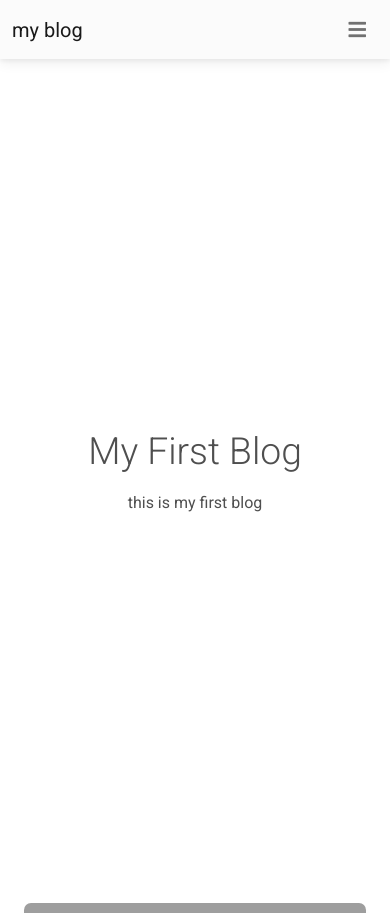
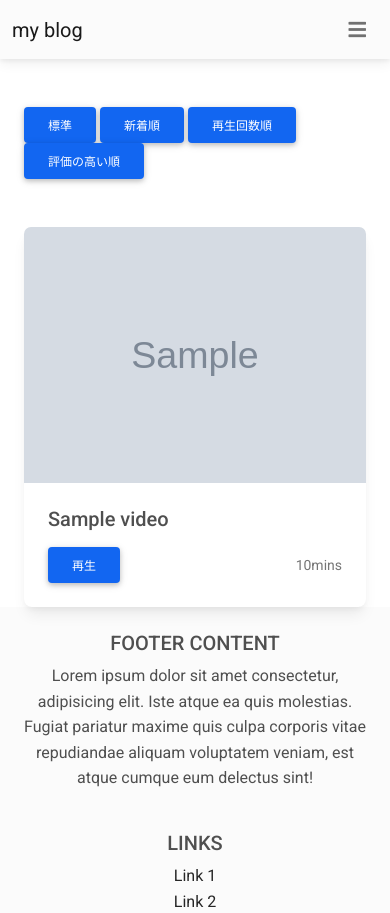
Before and after one commit to Hayato-N24/WOtube, a Django app: template myapp/templates/myapp/index.html in a window 390 px wide. Shown: the top 913 px of the page. Run offline with Django 3.2, Linux system fonts and the light colour scheme; the template is opened without the code that fills it: most values are stand-ins (such as "Sample title", 1, 10 or a date in 2020); grey boxes marked "Sample" are stand-in pictures; some libraries are stand-ins or nearby versions; grey boxes are pictures that could not be loaded.

Commit message:
almost done

```diff
--- a/myapp/templates/myapp/index.html
+++ b/myapp/templates/myapp/index.html
@@ -17,7 +17,7 @@
 </head>
 
 <body>
-  <!-- Start your project here-->
+    <!-- Start your project here-->
     <!-- start navber-->
     <!-- Navbar -->
     <nav class="navbar navbar-expand-lg navbar-light bg-light">
@@ -66,12 +66,15 @@
     <!-- end navber-->
 
     <main class="container">
-        <div class="container">
-            <div class="d-flex justify-content-center align-items-center" style="height: 100vh;">
-                <div class="text-center">
-                    <h5 class="mb-3 display-3">My First Blog</h5>
-                    <p class="mb-3">this is my first blog</p>
-                </div>
+        <div class="container my-5">
+            <div class="d-flex justify-content-center align-items-center">
+                <form method="POST">
+                    {% csrf_token %}
+                    <button class="btn btn-primary" name="submit" value="relevance" type="submit">標準</button>
+                    <button class="btn btn-primary" name="submit" value="date" type="submit">新着順</button>
+                    <button class="btn btn-primary" name="submit" value="viewCount" type="submit">再生回数順</button>
+                    <button class="btn btn-primary" name="submit" value="rating" type="submit">評価の高い順</button>
+                </form>
             </div>
         </div>
 
@@ -81,23 +84,26 @@
                 <!--Card deck-->
                 <!--<div class="card-deck">-->
 
-
-                <div class="col-md-4">
+                {% for video in videos %}
+                <div class="col-lg-4">
 
                     <!--Card-->
-                    <div class="card mb-4">
+                    <div class="card lg-4">
 
                         <div class="view overlay">
-                            <img src="https://mdbootstrap.com/img/new/standard/city/044.jpg" class="card-img-top"
-                                alt="..." />
+                            <img src="{{video.thumbnail}}" class="card-img-top" alt="..." />
                         </div>
 
                         <div class="card-body">
-                            <h5 class="card-title">sample</h5>
+                            <h5 class="card-title">{{ video.title}}</h5>
                             <p class="card-text">
 
                             </p>
-                            <a href="#" class="btn btn-primary">もっと読む</a>
+                            <div class="d-flex justify-content-between align-items-center">
+                                <a href="{{ video.url }}" class="btn btn-primary" target="blank" rel="noopener noreferrer">再生</a>
+                                <small class="d-block text-muted float-right">{{ video.duration }}mins</small>
+
+                            </div>
                         </div>
 
 
@@ -107,6 +113,7 @@
 
                 </div>
                 <!--end col-->
+                {% endfor %}
 
 
                 <!--</div>-->
```
Also changed, not shown: myapp/views.py (+91 -9 lines).
